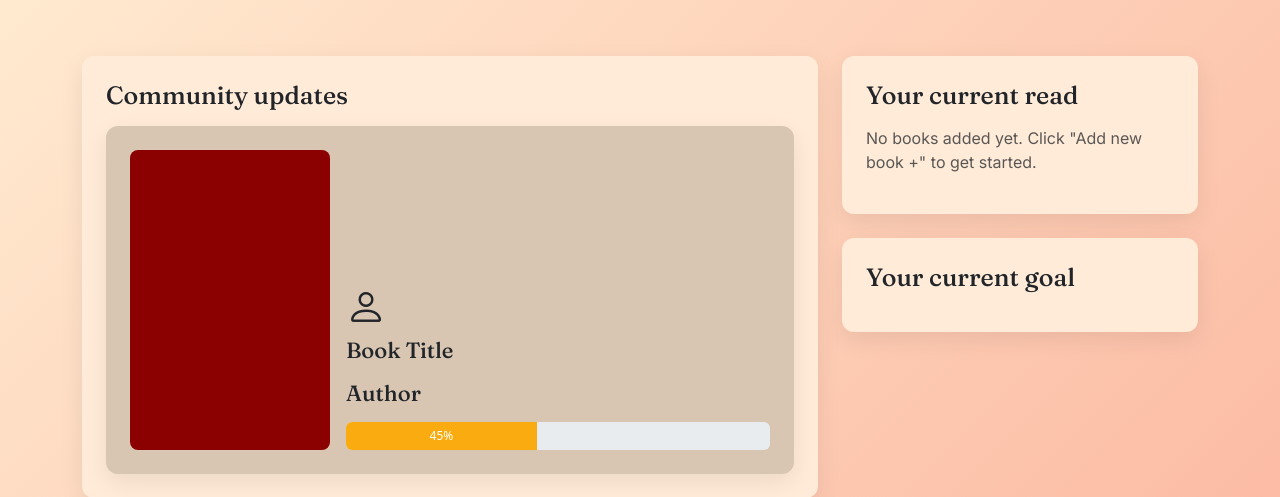
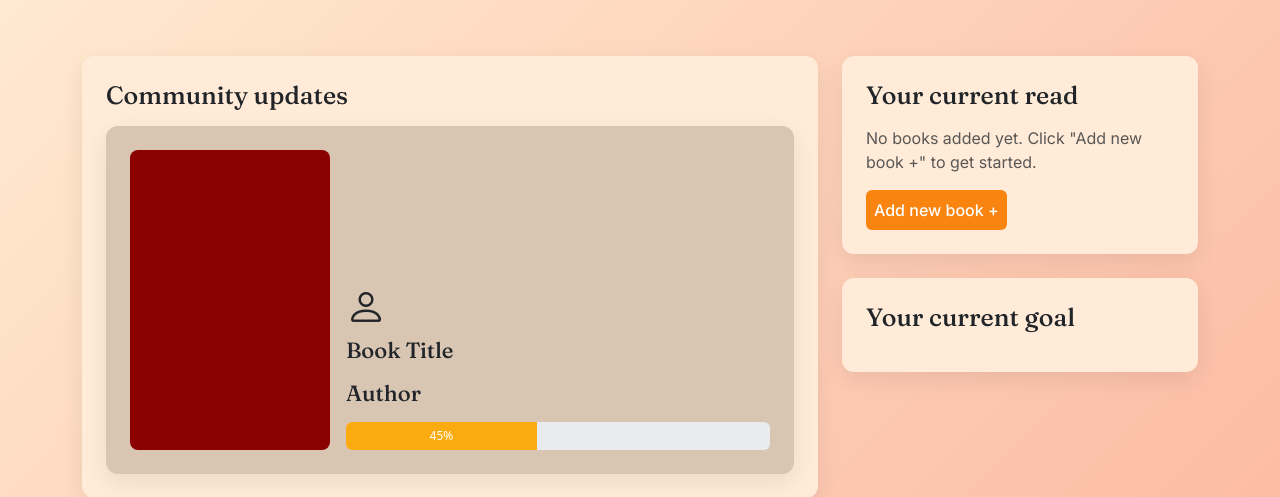
Before and after one commit to ScottVint/inttech_group_project, a Django app: page /readquest/home/ in a window 1280 px wide. Shown: the part 88-585 px from the top of the page. Run offline with Django 5.2, Linux system fonts and the light colour scheme; the visitor is signed in with stand-in values (Sample User, id 1); data that the repository does not hold is empty.

Commit message:
commit error, trying again

```diff
--- a/readquest/views.py
+++ b/readquest/views.py
@@ -199,21 +199,21 @@ def book_review(request, details_slug):
 def add_book(request):
     if request.method == 'POST':
         form = BookForm(request.POST, request.FILES)
+        next_url = request.POST.get('next', reverse('readquest:profile'))
 
         if form.is_valid():
             book = form.save()
             book.currently_reading.add(request.user)
-            return redirect(reverse('readquest:profile'))
+            return redirect(next_url)
 
         else:
             print(form.errors)
 
     return redirect(reverse('readquest:profile'))
 
-
+@login_required
 def book_search(request):
     query = request.GET.get("q", "").strip()
-    print("QUERY:", query)
     results = []
 
     if query:
--- a/static/CSS/style.css
+++ b/static/CSS/style.css
@@ -92,8 +92,6 @@ p{ font-family: "Inter", sans-serif;
 
 .book_modal_card{
     background-color: #e4d5c6;
-
-
 }
 
 
--- a/templates/readquest/add_book_modal.html
+++ b/templates/readquest/add_book_modal.html
@@ -30,6 +30,9 @@
                     <div class="tab-pane fade show active" id="manualTab" role="tabpanel">
                         <form action="{% url 'readquest:add-book' %}" method="post" enctype="multipart/form-data">
                             {% csrf_token %}
+                            <!-- makes the user stay on the same page after clicking submit -->
+                            <input type="hidden" name="next" value="{{ request.path }}">
+
                             <div class="row g-3">
                                 <div class="col-12">
                                     <label class="form-label">Title <span class="text-danger">*</span></label>
@@ -71,6 +74,36 @@
                                 <button type="submit" class="button btn">Search</button>
                             </div>
                         </form>
+                        <div class="row g-3 mt-4">
+    {% for book in results %}
+
+    <div class="col-6">
+        <div class="dark_card p-3 d-flex align-items-center">
+            <div class="me-3 flex-shrink-0">
+                <img class="search_book_cover" src="{{ book.cover_image }}" alt="cover" onerror="this.style.visibility='hidden'">
+            </div>
+            <div class="d-flex flex-column">
+                <h4 class="mb-1">{{ book.title }}</h4>
+                <p class="mb-1">{{ book.author }}</p>
+                <p class="mb-3">{{ book.pages|default:'?' }} pages</p>
+                <form method="post" action="{% url 'readquest:add-to-reading' %}">
+                    {% csrf_token %}
+
+                    <input type="hidden" name="ol_key" value="{{ book.ol_key }}">
+                    <input type="hidden" name="title" value="{{ book.title }}">
+                    <input type="hidden" name="author" value="{{ book.author }}">
+                    <input type="hidden" name="pages" value="{{ book.pages }}">
+                    <input type="hidden" name="cover_url" value="{{ book.cover_image }}">
+                    <button class="btn button_two" type="submit">Add</button>
+                </form>
+            </div>
+        </div>
+    </div>
+
+    {% empty %}
+    {% if query %}<p>No results found.</p>{% endif %}
+    {% endfor %}
+</div>
                     </div>
 
                 </div>
--- a/templates/readquest/book-search.html
+++ b/templates/readquest/book-search.html
@@ -26,6 +26,7 @@ Search
                 <p class="mb-3">{{ book.pages|default:'?' }} pages</p>
                 <form method="post" action="{% url 'readquest:add-to-reading' %}">
                     {% csrf_token %}
+                    <input type="hidden" name="next" value="{{ next }}">
                     <input type="hidden" name="ol_key" value="{{ book.ol_key }}">
                     <input type="hidden" name="title" value="{{ book.title }}">
                     <input type="hidden" name="author" value="{{ book.author }}">
--- a/templates/readquest/home.html
+++ b/templates/readquest/home.html
@@ -55,8 +55,6 @@ Home
                     <div class="d-flex row">
                         <h2 class="mb-3 col-12">Your current read</h2>
                         <div>
-                            <!-- <button class="button btn p-2" data-bs-toggle="modal" data-bs-target="#addBookModal">Add new book +</button> -->
-                            {% include 'readquest/add_book_modal.html' %}
 
                             {% for book in current_read %}
                             <!-- Inner Darker Card -->
@@ -64,8 +62,7 @@ Home
 
                                 <div class="book_cover_home me-3 overflow-hidden">
                                     {% if book.cover_url %}
-                            <img src="{{ book.cover_url }}" alt="{{ book.title }} cover"
-                                 class="book_cover_img">
+                                    <img src="{{ book.cover_url }}" alt="{{ book.title }} cover" class="book_cover_img">
                                     {% elif book.cover_image %}
                                     <img src="{{ book.cover_image.url }}" alt="{{ book.title }} cover"
                                         class="book_cover_img">
@@ -74,12 +71,13 @@ Home
 
                                 <div class="flex-grow-1">
                                     <h3 class="mb-1">{{ book.title }}</h3>
-                        <p class="mb-3">{{ book.author }} &nbsp;·&nbsp; {{ book.pages|default:'?' }} pages</p>
+                                    <p class="mb-3">{{ book.author }} &nbsp;·&nbsp; {{ book.pages|default:'?' }} pages
+                                    </p>
 
                                     <!-- Progress bar -->
                                     <div class="progress mb-3" style="height: 28px;">
-                            <div class="progress-bar" role="progressbar" style="width:0%;"
-                                 aria-valuenow="0" aria-valuemin="0" aria-valuemax="100">
+                                        <div class="progress-bar" role="progressbar" style="width:0%;" aria-valuenow="0"
+                                            aria-valuemin="0" aria-valuemax="100">
                                             0%
                                         </div>
                                     </div>
@@ -91,6 +89,7 @@ Home
                                 <button class="button_two btn" type="submit">Finished book</button>
                             </form> -->
                                     </div>
+
                                 </div>
 
                             </div>
@@ -101,14 +100,16 @@ Home
 
 
 
-
-
-
-
                         </div>
 
                     </div>
+                    <div class=" col-12 align-items-end">
+                        <button class="button btn p-2 " data-bs-toggle="modal" data-bs-target="#addBookModal">Add new
+                            book +</button>
                     </div>
+                    {% include 'readquest/add_book_modal.html' %}
+                </div>
+
             </div>
 
             <div>
```
Also changed, not shown: templates/readquest/profile.html (+29 -27 lines). Lines whose indentation alone changed are shown as unchanged.
